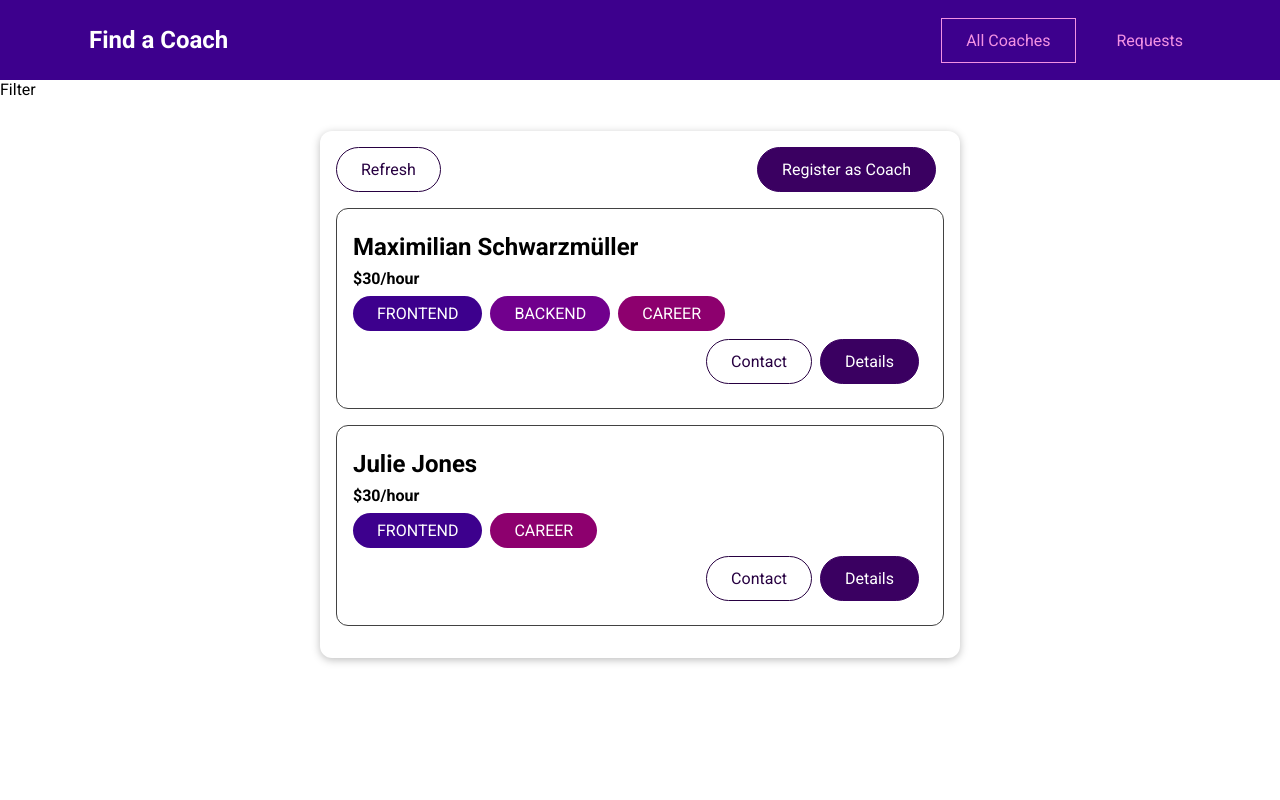
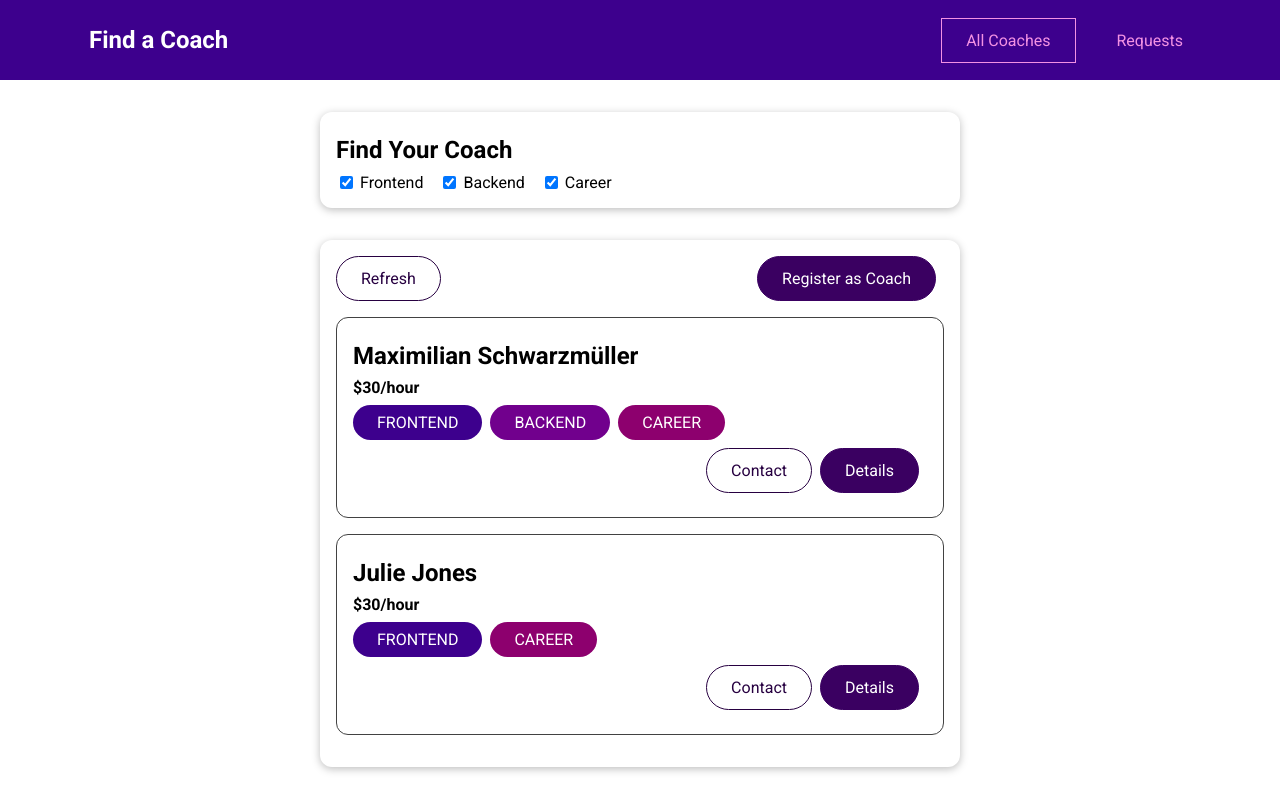
Before and after one commit to yatochkaaa/vue-find_a_coach, a Vue app: page /coaches in a window 1280 px wide. Built offline with nearby package versions, Linux system fonts and the light colour scheme.

Commit message:
filtering coaches

```diff
--- /dev/null
+++ b/src/components/coaches/CoachFilter.vue
@@ -0,0 +1,67 @@
+<template>
+  <base-card>
+    <h2>Find Your Coach</h2>
+    <span class="filter-option">
+      <input type="checkbox" id="frontend" checked @change="setFilter" />
+      <label for="frontend">Frontend</label>
+    </span>
+    <span class="filter-option">
+      <input type="checkbox" id="backend" checked @change="setFilter" />
+      <label for="backend">Backend</label>
+    </span>
+    <span class="filter-option">
+      <input type="checkbox" id="career" checked @change="setFilter" />
+      <label for="career">Career</label>
+    </span>
+  </base-card>
+</template>
+
+<script>
+export default {
+  emits: ['change-filter'],
+  data() {
+    return {
+      filters: {
+        frontend: true,
+        backend: true,
+        career: true,
+      },
+    };
+  },
+  methods: {
+    setFilter(event) {
+      const inputId = event.target.id;
+      const isActive = event.target.checked;
+      const updatedFilters = {
+        ...this.filters,
+        [inputId]: isActive,
+      };
+      this.filters = updatedFilters;
+      this.$emit('change-filter', updatedFilters);
+    },
+  },
+};
+</script>
+
+<style scoped>
+h2 {
+  margin: 0.5rem 0;
+}
+
+.filter-option {
+  margin-right: 1rem;
+}
+
+.filter-option label,
+.filter-option input {
+  vertical-align: middle;
+}
+
+.filter-option label {
+  margin-left: 0.25rem;
+}
+
+.filter-option.active label {
+  font-weight: bold;
+}
+</style>
--- a/src/pages/coaches/CoachesList.vue
+++ b/src/pages/coaches/CoachesList.vue
@@ -1,5 +1,7 @@
 <template>
-  <section>Filter</section>
+  <section>
+    <coach-filter @change-filter="setFilters" />
+  </section>
   <section>
     <base-card>
       <div class="controls">
@@ -25,16 +27,51 @@
 <script>
 import { mapGetters } from 'vuex';
 import CoachItem from '../../components/coaches/CoachItem.vue';
+import CoachFilter from '../../components/coaches/CoachFilter.vue';
 
 export default {
   components: {
     CoachItem,
+    CoachFilter,
+  },
+  data() {
+    return {
+      activeFilters: {
+        frontend: true,
+        backend: true,
+        career: true,
+      },
+    };
   },
   computed: {
     ...mapGetters({
-      filteredCoaches: 'coaches/coaches',
+      coaches: 'coaches/coaches',
       hasCoaches: 'coaches/hasCoaches',
     }),
+    filteredCoaches() {
+      return this.coaches.filter((coach) => {
+        if (this.activeFilters.frontend && coach.areas.includes('frontend')) {
+          console.log('f');
+          return true;
+        }
+        if (this.activeFilters.backend && coach.areas.includes('backend')) {
+          console.log('b');
+          return true;
+        }
+        if (this.activeFilters.career && coach.areas.includes('career')) {
+          console.log('c');
+          return true;
+        }
+
+        return false;
+      });
+    },
+  },
+  methods: {
+    setFilters(updatedFilters) {
+      this.activeFilters = updatedFilters;
+      console.log(this.activeFilters);
+    },
   },
 };
 </script>
```
